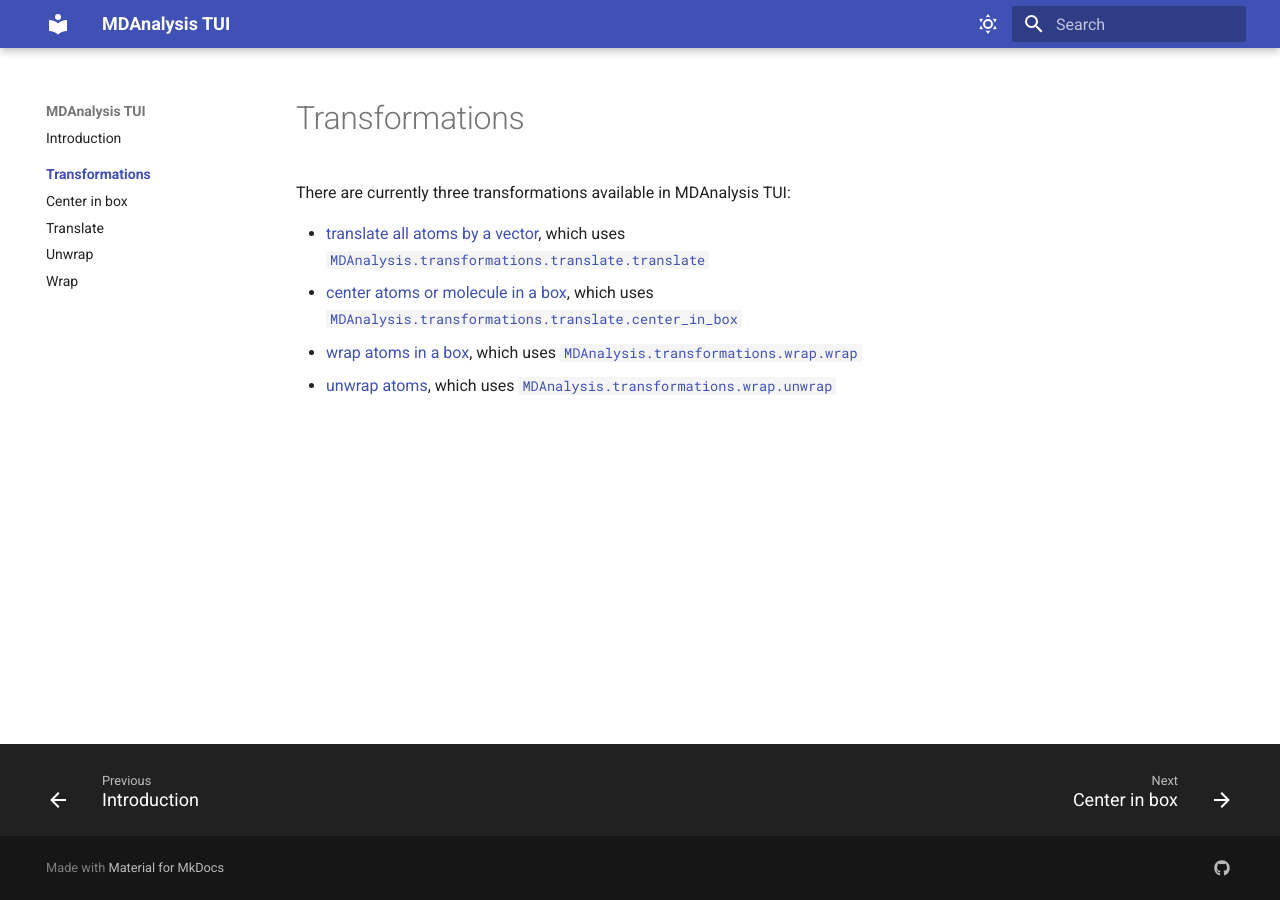
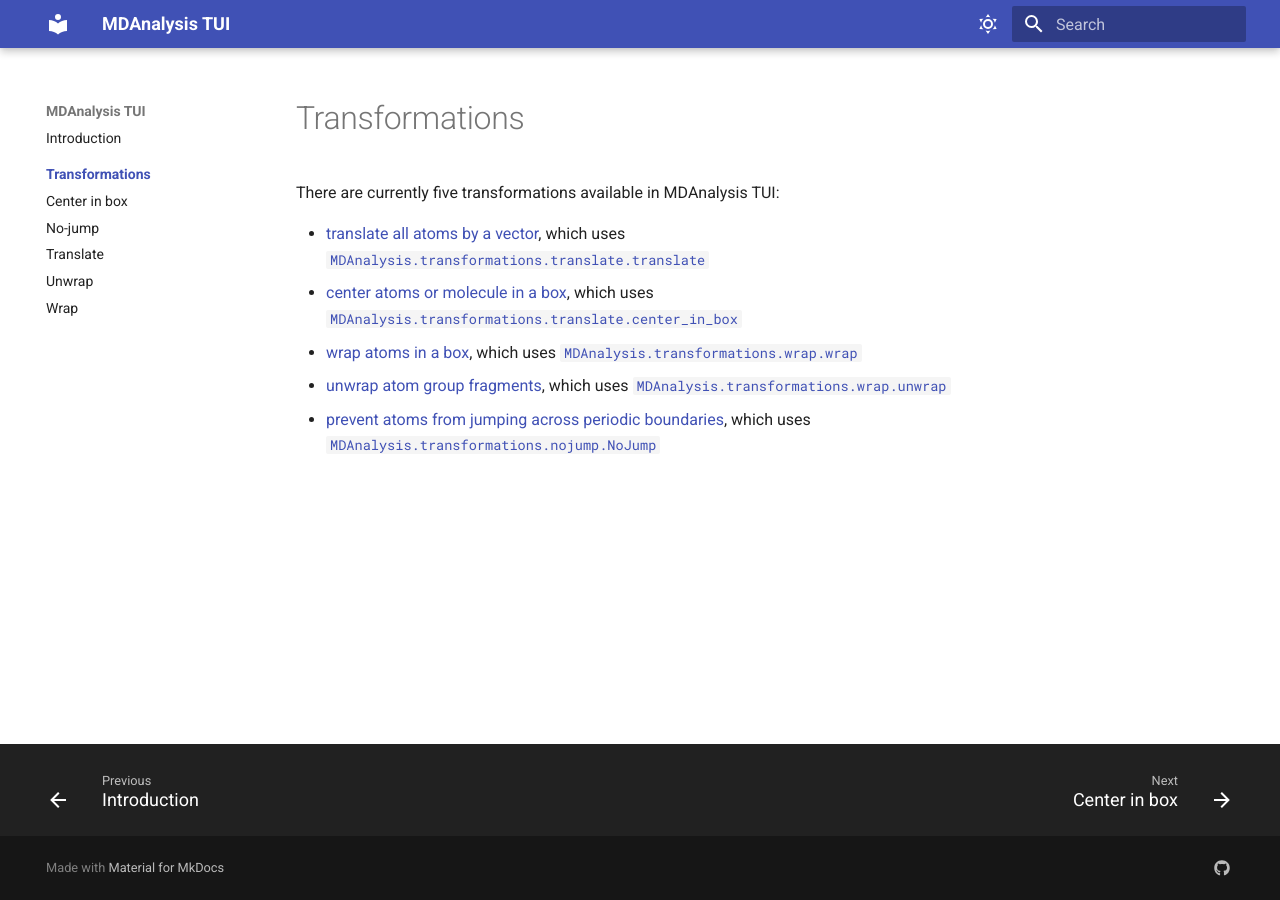
Before and after one commit to p-j-smith/mda-tui, an MkDocs documentation site: the page built from docs/transformations/index.md, in a window 1280 px wide. Built offline with MkDocs 1.6.1 and Material for MkDocs 9.7.7, drawn with Linux system fonts in a browser that asks for light colours.

Commit message:
Add docs for the nojump transformation

```diff
--- a/docs/transformations/index.md
+++ b/docs/transformations/index.md
@@ -1,8 +1,9 @@
 # Transformations
 
-There are currently three transformations available in MDAnalysis TUI:
+There are currently five transformations available in MDAnalysis TUI:
 
 - [translate all atoms by a vector](translate.md), which uses [`MDAnalysis.transformations.translate.translate`](https://docs.mdanalysis.org/stable/documentation_pages/transformations/translate.html#MDAnalysis.transformations.translate.translate)
 - [center atoms or molecule in a box](center-in-box.md), which uses [`MDAnalysis.transformations.translate.center_in_box`](https://docs.mdanalysis.org/stable/documentation_pages/transformations/translate.html#MDAnalysis.transformations.translate.center_in_box)
 - [wrap atoms in a box](wrap.md), which uses [`MDAnalysis.transformations.wrap.wrap`](https://docs.mdanalysis.org/stable/documentation_pages/transformations/wrap.html#MDAnalysis.transformations.wrap.wrap)
-- [unwrap atoms](unwrap.md), which uses [`MDAnalysis.transformations.wrap.unwrap`](https://docs.mdanalysis.org/stable/documentation_pages/transformations/wrap.html#MDAnalysis.transformations.wrap.unwrap)
+- [unwrap atom group fragments](unwrap.md), which uses [`MDAnalysis.transformations.wrap.unwrap`](https://docs.mdanalysis.org/stable/documentation_pages/transformations/wrap.html#MDAnalysis.transformations.wrap.unwrap)
+- [prevent atoms from jumping across periodic boundaries](nojump.md), which uses [`MDAnalysis.transformations.nojump.NoJump`](https://docs.mdanalysis.org/stable/documentation_pages/transformations/nojump.html#MDAnalysis.transformations.nojump.NoJump)
```
Also changed, not shown: docs/transformations/nojump.md (added, +7 -0 lines), 1 other file.
